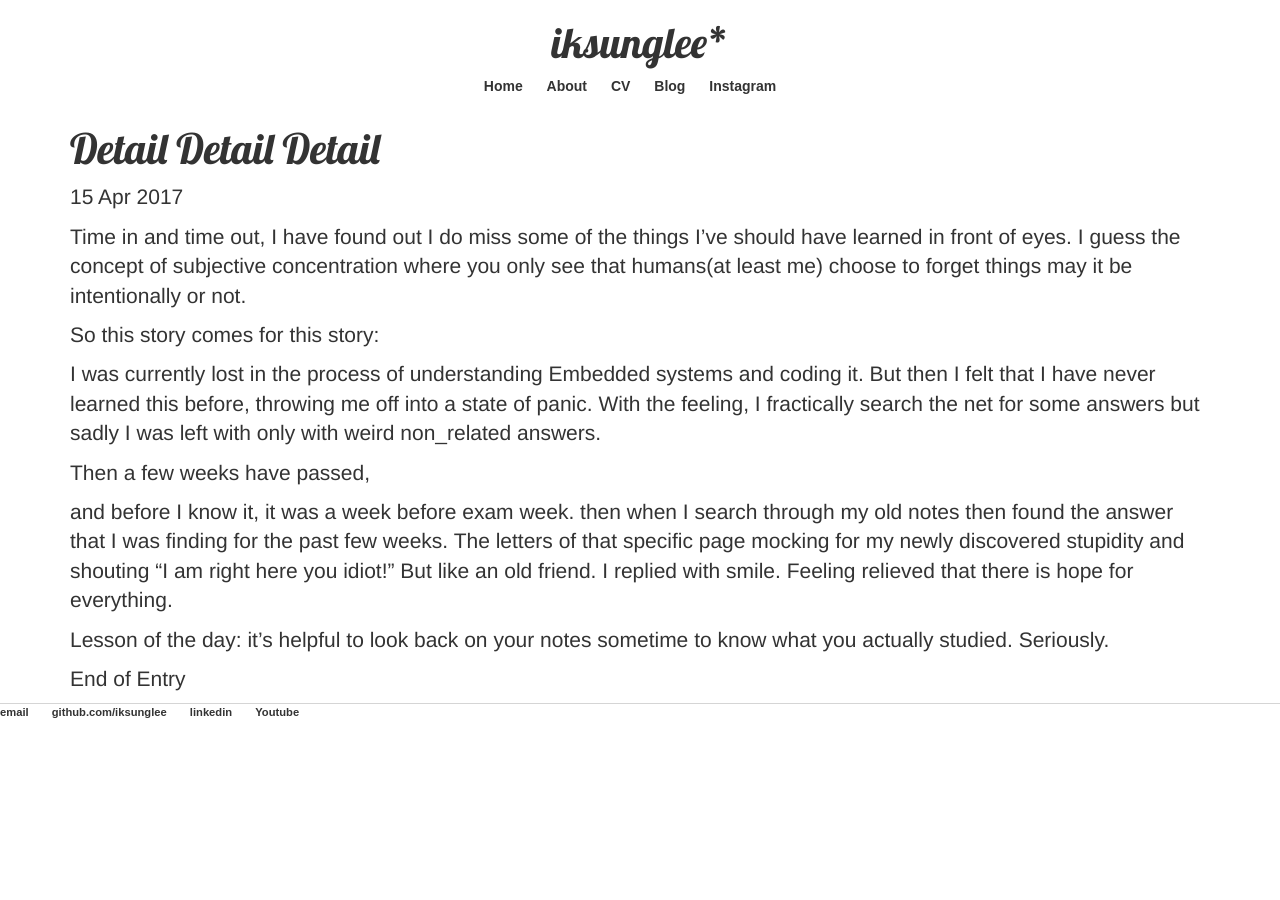
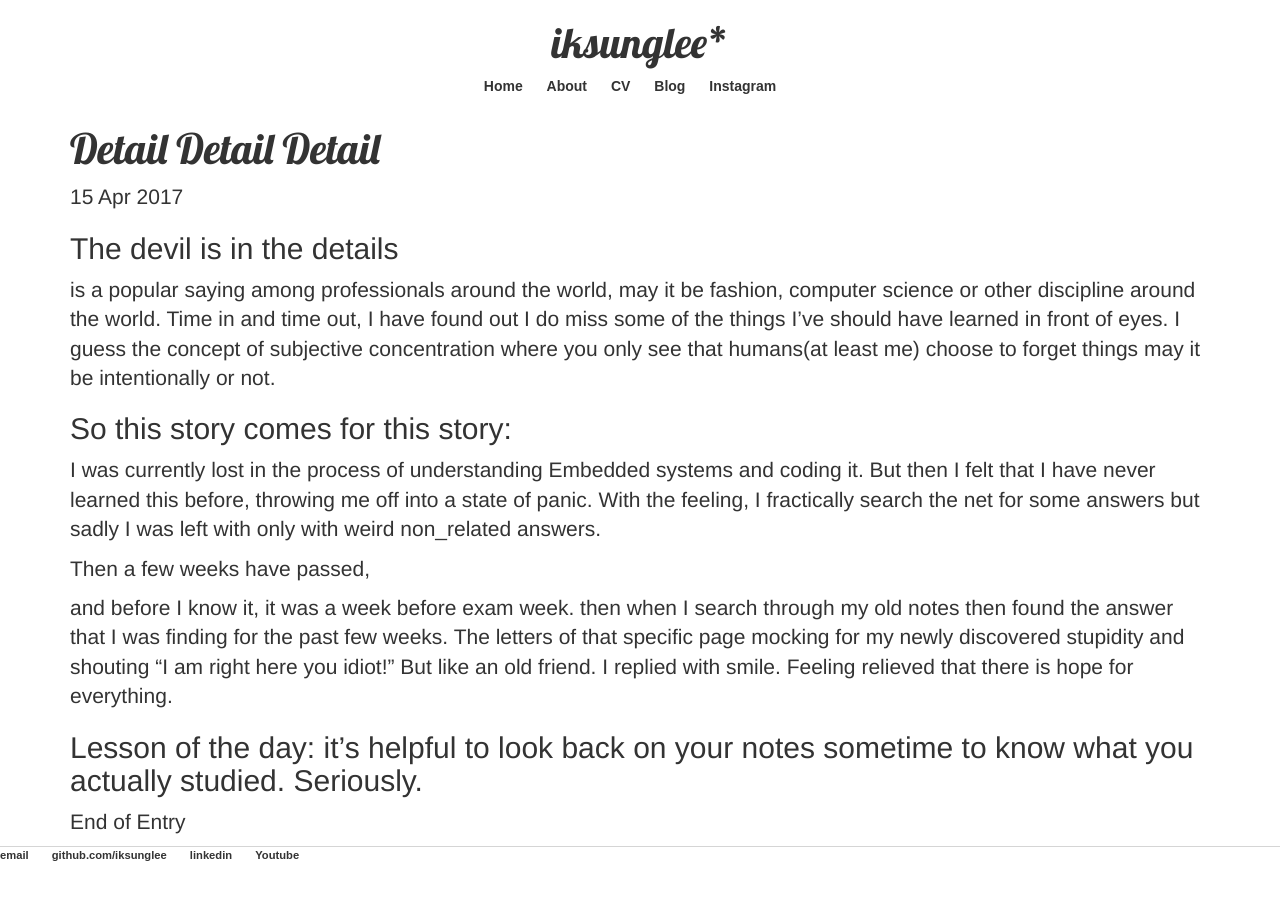
Before and after one commit to iksunglee/iksunglee.github.io, a Jekyll site: the page built from _posts/2017-04-15-Detail-Detail-Detail.md, in a window 1280 px wide. Built offline with Jekyll 4.4.1, drawn with Linux system fonts in a browser that asks for light colours; nearby versions of some CDN libraries.

Commit message:
Update 2017-04-15-Detail-Detail-Detail.md

```diff
--- a/_posts/2017-04-15-Detail-Detail-Detail.md
+++ b/_posts/2017-04-15-Detail-Detail-Detail.md
@@ -3,11 +3,15 @@ layout: post
 title: "Detail Detail Detail"
 date: 2017-04-15
 ---
+The devil is in the details
+---------------------------
 
+is a popular saying among professionals around the world, may it be fashion, computer science or other discipline around the world.
 Time in and time out, I have found out I do miss some of the things I've should have learned in front of eyes.
 I guess the concept of subjective concentration where you only see that humans(at least me) choose to forget things may it be intentionally or not.
 
 So this story comes for this story:
+--
 
 I was currently lost in the process of understanding Embedded systems and coding it.
 But then I felt that I have never learned this before, throwing me off into a state of panic.
@@ -21,5 +25,6 @@ The letters of that specific page mocking for my newly discovered stupidity and
 But like an old friend. I replied with smile. Feeling relieved that there is hope for everything.
 
 Lesson of the day: it's helpful to look back on your notes sometime to know what you actually studied. Seriously.
+--
 
 End of Entry
```
